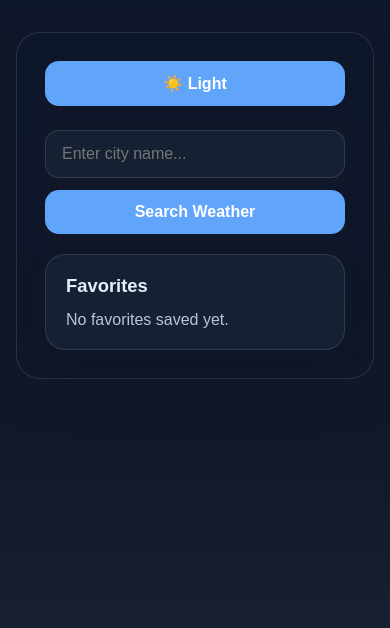
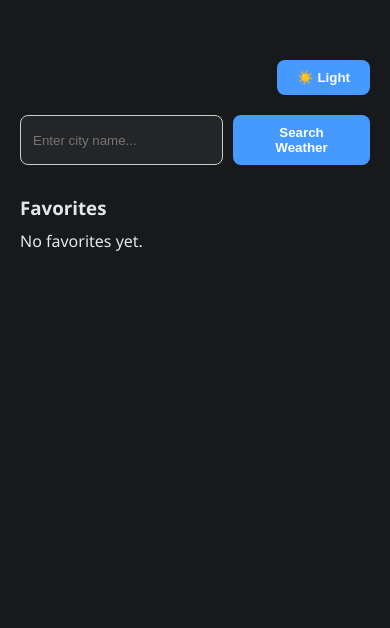
Before and after one commit to basilribumon/whether-bridgeon, a plain HTML site: page index.html in a window 390 px wide. Both pictures are taken after a click on the button "🌙 Dark". Drawn offline with Linux system fonts and the light colour scheme.

Commit message:
Update index.html with new styles and structure
Refactor HTML structure and CSS styles for weather dashboard.

```diff
--- a/index.html
+++ b/index.html
@@ -5,149 +5,61 @@
 <meta name="viewport" content="width=device-width, initial-scale=1.0">
 <title>Weather Dashboard</title>
 <style>
+/* Interns: Add your CSS here */
+* { margin: 0; padding: 0; box-sizing: border-box; }
+
 :root {
-            --bg: linear-gradient(180deg, #dbeafe 0%, #eff6ff 45%, #f8fafc 100%);
-            --surface: rgba(255, 255, 255, 0.92);
-            --surface-strong: #ffffff;
-            --text: #10233f;
-            --muted: #5b6b82;
-            --primary: #1d4ed8;
-            --primary-hover: #1e40af;
-            --border: rgba(148, 163, 184, 0.25);
-            --shadow: 0 20px 45px rgba(15, 23, 42, 0.12);
-            --error-bg: #fee2e2;
-            --error-text: #b91c1c;
-            --fav-color: #0f766e;
+    --bg: #f0f2f5;
+    --card-bg: #ffffff;
+    --text: #1a1a1a;
+    --primary: #007bff;
+    --secondary: #6c757d;
 }
 
-        * { margin: 0; padding: 0; box-sizing: border-box; }
+body.dark-mode {
+    --bg: #18191a;
+    --card-bg: #242526;
+    --text: #e4e6eb;
+    --primary: #4599ff;
+}
 
 body {
-            font-family: Arial, sans-serif;
+    font-family: 'Segoe UI', Arial, sans-serif;
     background: var(--bg);
     color: var(--text);
-            min-height: 100vh;
-            padding: 32px 16px;
+    transition: all 0.3s ease;
 }
 
-        .container {
-            max-width: 720px;
-            margin: 0 auto;
-            padding: 28px;
-            background: var(--surface);
-            backdrop-filter: blur(10px);
-            border: 1px solid var(--border);
-            border-radius: 24px;
-            box-shadow: var(--shadow);
+.container { max-width: 600px; margin: 40px auto; padding: 20px; }
+
+.theme-toggle { text-align: right; margin-bottom: 20px; }
+
+.search-section { display: flex; gap: 10px; margin-bottom: 20px; }
+
+input {
+    flex: 1; padding: 12px; border-radius: 8px; border: 1px solid #ccc;
+    background: var(--card-bg); color: var(--text);
 }
 
-        .theme-toggle {
-            display: flex;
-            justify-content: flex-end;
-            margin-bottom: 24px;
+button {
+    padding: 10px 20px; cursor: pointer; border-radius: 8px; border: none;
+    background: var(--primary); color: white; font-weight: bold;
 }
 
-        .search-section {
-            display: grid;
-            grid-template-columns: minmax(0, 1fr) auto;
-            gap: 12px;
-            margin-bottom: 20px;
+.weather-card {
+    background: var(--card-bg); padding: 25px; border-radius: 12px;
+    box-shadow: 0 4px 12px rgba(0,0,0,0.1); margin-bottom: 20px;
 }
 
-        #cityInput, #searchBtn, #themeBtn, #favoritesList button, .add-fav-btn {
-            border-radius: 14px;
-            font-size: 1rem;
-            border: 1px solid transparent;
-            transition: 0.2s ease;
-        }
+.error { color: #dc3545; padding: 10px; margin-bottom: 20px; }
 
-        #cityInput {
-            padding: 14px 16px;
-            background: var(--surface-strong);
-            border-color: var(--border);
-            color: var(--text);
-            outline: none;
-        }
+.favorites-section { margin-top: 30px; }
 
-        #cityInput:focus {
-            border-color: var(--primary);
-            box-shadow: 0 0 0 4px rgba(29, 78, 216, 0.14);
-        }
+#favoritesList { display: flex; flex-wrap: wrap; gap: 8px; margin-top: 10px; }
 
-        #searchBtn, #themeBtn {
-            padding: 12px 16px;
-            background: var(--primary);
-            color: #fff;
-            cursor: pointer;
-            font-weight: 600;
-        }
+.fav-btn { background: var(--secondary); font-size: 0.9rem; padding: 5px 12px; }
 
-        .add-fav-btn {
-            margin-top: 15px;
-            padding: 8px 16px;
-            background: var(--fav-color);
-            color: white;
-            cursor: pointer;
-            font-size: 0.9rem;
-        }
-
-        #searchBtn:hover, #themeBtn:hover, .add-fav-btn:hover {
-            opacity: 0.9;
-            transform: translateY(-1px);
-        }
-
-        .weather-card, .favorites-section, .error {
-            border-radius: 20px;
-            padding: 20px;
-            margin-top: 18px;
-        }
-
-        .weather-card, .favorites-section {
-            background: var(--surface-strong);
-            border: 1px solid var(--border);
-            box-shadow: 0 10px 30px rgba(15, 23, 42, 0.08);
-        }
-
-        .weather-card h2 { font-size: 1.8rem; }
-        .weather-card p { margin-top: 8px; color: var(--muted); }
-
-        .error {
-            background: var(--error-bg);
-            color: var(--error-text);
-            border: 1px solid rgba(185, 28, 28, 0.18);
-        }
-
-        .favorites-section h3 { margin-bottom: 14px; font-size: 1.15rem; }
-
-        #favoritesList {
-            display: flex;
-            flex-wrap: wrap;
-            gap: 10px;
-            color: var(--muted);
-        }
-
-        #favoritesList button {
-            padding: 8px 14px;
-            background: var(--fav-color);
-            color: white;
-            cursor: pointer;
-        }
-
-        body.dark-theme {
-            --bg: linear-gradient(180deg, #0f172a 0%, #111827 50%, #1e293b 100%);
-            --surface: rgba(15, 23, 42, 0.88);
-            --surface-strong: #162033;
-            --text: #e5eefc;
-            --muted: #b8c4d9;
-            --primary: #60a5fa;
-            --border: rgba(148, 163, 184, 0.2);
-            --fav-color: #14b8a6;
-        }
-
-        @media (max-width: 640px) {
-            .search-section { grid-template-columns: 1fr; }
-            #searchBtn, #themeBtn, #favoritesList button { width: 100%; }
-        }
+.add-fav-btn { margin-top: 15px; background: #28a745; width: 100%; }
 </style>
 </head>
 <body>
@@ -163,6 +75,7 @@
     </div>
 
     <div id="weatherCard" class="weather-card" style="display: none;"></div>
+
     <div id="errorMsg" class="error" style="display: none;"></div>
 
     <div class="favorites-section">
@@ -172,98 +85,103 @@
 </div>
 
 <script>
+// REPLACE THIS with your OpenWeatherMap API key
 const API_KEY = 'd64ae7753197722c5947e1ee8246a2e0';
-    const FAVORITES_STORAGE_KEY = 'favorites';
 
+// 1. IMPLEMENT getWeather(city) - Fetch API + async/await
 async function getWeather(city) {
-        const response = await fetch(`https://api.openweathermap.org/data/2.5/weather?q=${encodeURIComponent(city)}&appid=${API_KEY}&units=metric`);
-        if (!response.ok) throw new Error('City not found');
-        return response.json();
+    const url = `https://api.openweathermap.org/data/2.5/weather?q=${city}&units=metric&appid=${API_KEY}`;
+    const response = await fetch(url);
+    if (!response.ok) throw new Error("City not found");
+    return await response.json();
 }
 
-    function addFavorite(city) {
-        const normalizedCity = (city || '').trim();
-        if (!normalizedCity) return;
-
-        const favorites = JSON.parse(localStorage.getItem(FAVORITES_STORAGE_KEY) || '[]');
-        const cityExists = favorites.some(fav => fav.toLowerCase() === normalizedCity.toLowerCase());
-
-        if (!cityExists) {
-            favorites.push(normalizedCity);
-            localStorage.setItem(FAVORITES_STORAGE_KEY, JSON.stringify(favorites));
-            loadFavorites(); // Refresh the list immediately
+// 2. IMPLEMENT addFavorite(city)
+async function addFavorite(city) {
+    // // localStorage + check duplicates
+    let favs = JSON.parse(localStorage.getItem('weatherFavs')) || [];
+    if (!favs.includes(city)) {
+        favs.push(city);
+        localStorage.setItem('weatherFavs', JSON.stringify(favs));
+        loadFavorites();
     }
 }
 
+// 3. IMPLEMENT loadFavorites()
 function loadFavorites() {
-        const favoritesList = document.getElementById('favoritesList');
-        const favorites = JSON.parse(localStorage.getItem(FAVORITES_STORAGE_KEY) || '[]');
+    // // Display favorites from localStorage
+    const list = document.getElementById('favoritesList');
+    const favs = JSON.parse(localStorage.getItem('weatherFavs')) || [];
+    list.innerHTML = favs.length ? '' : 'No favorites yet.';
 
-        favoritesList.innerHTML = '';
-
-        if (favorites.length === 0) {
-            favoritesList.textContent = 'No favorites saved yet.';
-            return;
-        }
-
-        favorites.forEach(city => {
-            const button = document.createElement('button');
-            button.textContent = city;
-            button.onclick = () => searchWeather(city);
-            favoritesList.appendChild(button);
+    favs.forEach(city => {
+        const btn = document.createElement('button');
+        btn.className = 'fav-btn';
+        btn.textContent = city;
+        btn.onclick = () => searchWeather(city);
+        list.appendChild(btn);
     });
 }
 
+// 4. IMPLEMENT searchWeather()
 async function searchWeather(city) {
-        const weatherCard = document.getElementById('weatherCard');
-        const errorMsg = document.getElementById('errorMsg');
+    // // Show loading, call getWeather, handle errors
+    const card = document.getElementById('weatherCard');
+    const error = document.getElementById('errorMsg');
 
-        if (!city.trim()) return;
-
-        errorMsg.style.display = 'none';
-        weatherCard.style.display = 'block';
-        weatherCard.innerHTML = 'Loading...';
+    error.style.display = 'none';
+    card.style.display = 'block';
+    card.innerHTML = "Loading...";
 
     try {
         const data = await getWeather(city);
-            weatherCard.innerHTML = `
-                <h2>${data.name}, ${data.sys.country}</h2>
-                <p><strong>Temperature:</strong> ${Math.round(data.main.temp)}°C</p>
-                <p><strong>Condition:</strong> ${data.weather[0].description}</p>
-                <p><strong>Humidity:</strong> ${data.main.humidity}%</p>
+        card.innerHTML = `
+            <h2>${data.name}</h2>
+            <p>Temperature: ${data.main.temp}°C</p>
+            <p>Weather: ${data.weather[0].main}</p>
             <button class="add-fav-btn" onclick="addFavorite('${data.name}')">⭐ Add to Favorites</button>
         `;
-        } catch (error) {
-            weatherCard.style.display = 'none';
-            errorMsg.style.display = 'block';
-            errorMsg.textContent = error.message;
+    } catch (err) {
+        card.style.display = 'none';
+        error.textContent = err.message;
+        error.style.display = 'block';
     }
 }
 
-    // Debounce logic
-    let timeout;
-    function debouncedSearch(val) {
-        clearTimeout(timeout);
-        timeout = setTimeout(() => searchWeather(val), 800);
+// 5. IMPLEMENT debounceSearch()
+let debounceTimer;
+function debounceSearch(city) {
+    // // 500ms delay for search input
+    clearTimeout(debounceTimer);
+    debounceTimer = setTimeout(() => {
+        if (city) searchWeather(city);
+    }, 500);
 }
 
-    document.addEventListener('DOMContentLoaded', () => {
+// 6. Event Listeners (wire up buttons/inputs)
+document.addEventListener('DOMContentLoaded', function() {
+    const searchBtn = document.getElementById('searchBtn');
     const cityInput = document.getElementById('cityInput');
+    const themeBtn = document.getElementById('themeBtn');
 
-        document.getElementById('searchBtn').onclick = () => searchWeather(cityInput.value);
+    // // Search button click
+    searchBtn.onclick = () => searchWeather(cityInput.value);
 
-        cityInput.oninput = (e) => {
-            if(e.target.value.length > 2) debouncedSearch(e.target.value);
-        };
+    // // Enter key listener
+    cityInput.onkeypress = (e) => { if (e.key === 'Enter') searchWeather(cityInput.value); };
 
-        document.getElementById('themeBtn').onclick = function() {
-            const isDark = document.body.classList.toggle('dark-theme');
-            this.textContent = isDark ? '☀️ Light' : '🌙 Dark';
+    // // Theme Toggle listener
+    themeBtn.onclick = () => {
+        document.body.classList.toggle('dark-mode');
+        themeBtn.textContent = document.body.classList.contains('dark-mode') ? '☀️ Light' : '🌙 Dark';
     };
 
     loadFavorites();
 });
+
+// Export functions for button onclick (temporary)
+window.searchWeather = searchWeather;
+window.addFavorite = addFavorite;
 </script>
-
 </body>
 </html>
```
Lines whose indentation alone changed are shown as unchanged.
